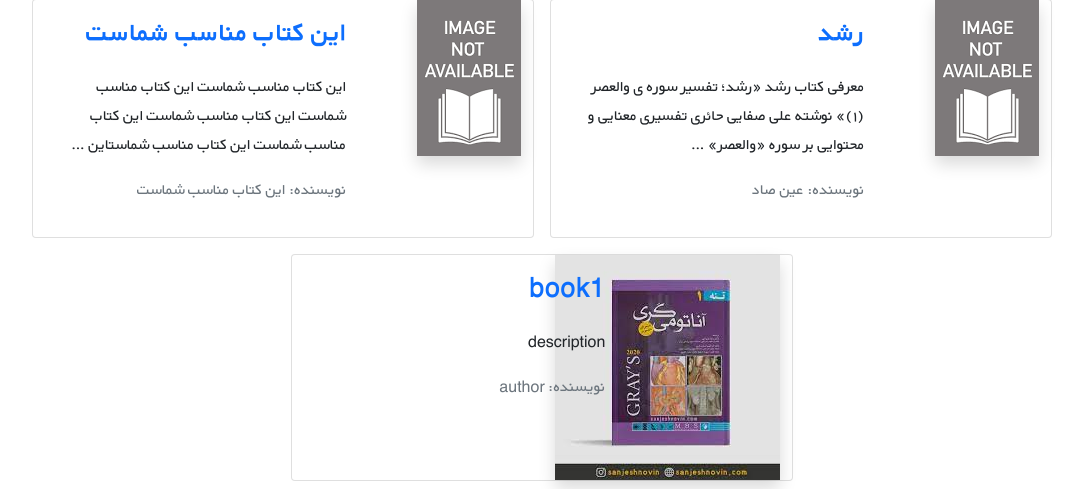
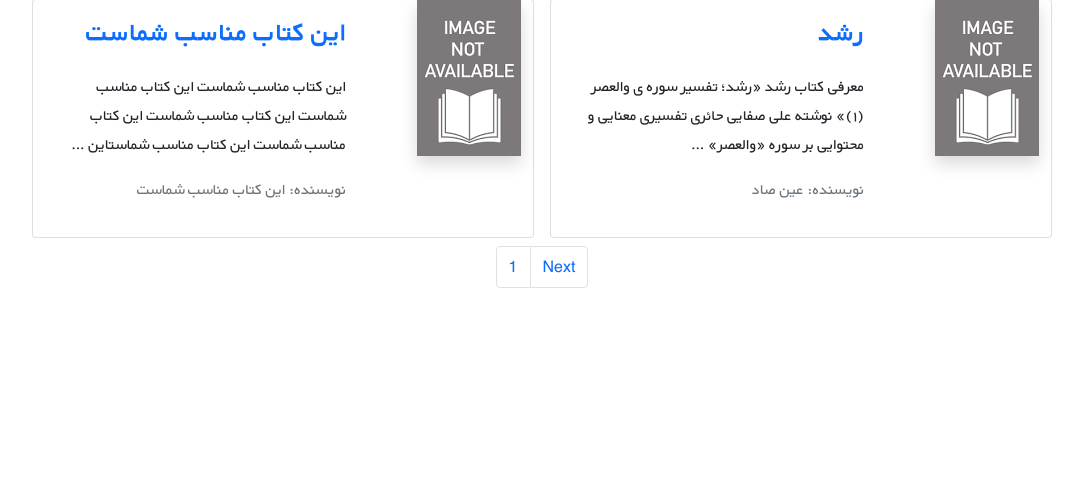
Before and after one commit to arminam3/django_bookstore_project, a Django app: page /books/ in a window 1280 px wide. Shown: the part 337-826 px from the top of the page, without its empty margins (98-1181 px from the left). After the commit the page ends 625 px from the top, so only its background shows below. Run offline with Django 4.2, Linux system fonts and the light colour scheme; data comes from the database, SQL or seed files in the repository; both versions use the stored data as it was after the commit.

Commit message:
add pagination to BookView

```diff
--- a/books/templates/books/book_list.html
+++ b/books/templates/books/book_list.html
@@ -16,10 +16,10 @@
                     <div class="row g-0 h-100" dir="rtl">
                         <div class="col-md-4">
                             {% if book.cover %}
-                                <img class="shadow"  src="{{ book.cover.url }}"
+                                <img class="shadow" src="{{ book.cover.url }}"
                                      class="img-fluid rounded-start" alt="...">
                             {% else %}
-                                <img class="shadow"  src="{% static 'default image/img.png' %}"
+                                <img class="shadow" src="{% static 'default image/img.png' %}"
                                      class="img-fluid rounded-start" alt="...">
                             {% endif %}
                         </div>
@@ -40,4 +40,17 @@
         </div>
     </div>
 
+    <nav aria-label="Page navigation example">
+        <ul class="pagination justify-content-center">
+            {% if page_obj.has_previous %}
+                <li class="page-item"><a class="page-link" href="?page={{ page_obj.previous_page_number }}">Previous</a></li>
+            {% endif %}
+
+                <li class="page-item"><a class="page-link" href="#">{{ page_obj.number }}</a></li>
+            {% if page_obj.has_next %}
+                <li class="page-item"><a class="page-link" href="?page={{ page_obj.next_page_number}}">Next</a></li>
+            {% endif %}
+        </ul>
+    </nav>
+
 {% endblock content %}
--- a/books/views.py
+++ b/books/views.py
@@ -6,6 +6,7 @@
 from .models import Book
 class BookListView(generic.ListView):
     model = Book
+    paginate_by = 4
     template_name = 'books/book_list.html'
     context_object_name = 'books'
 
```
Also changed, not shown: db.sqlite3, media/book_covers/download_H7Dn6vx.jpg (added).
